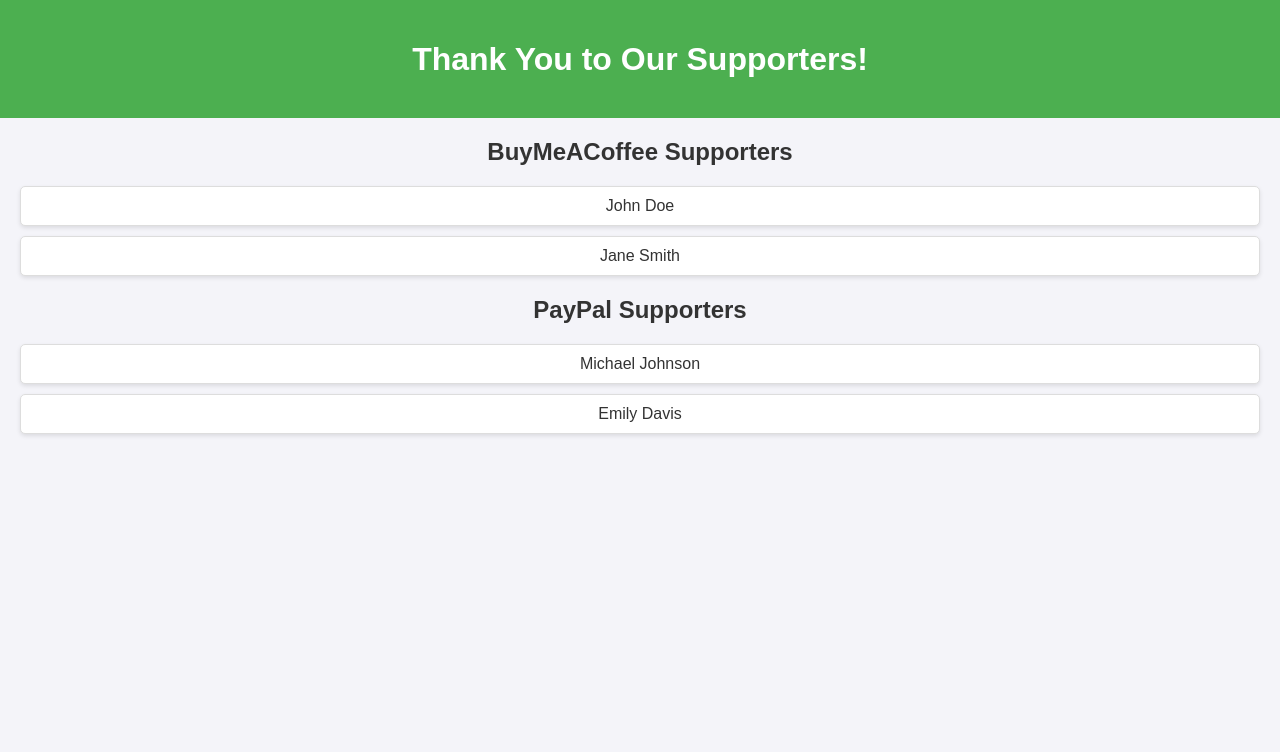
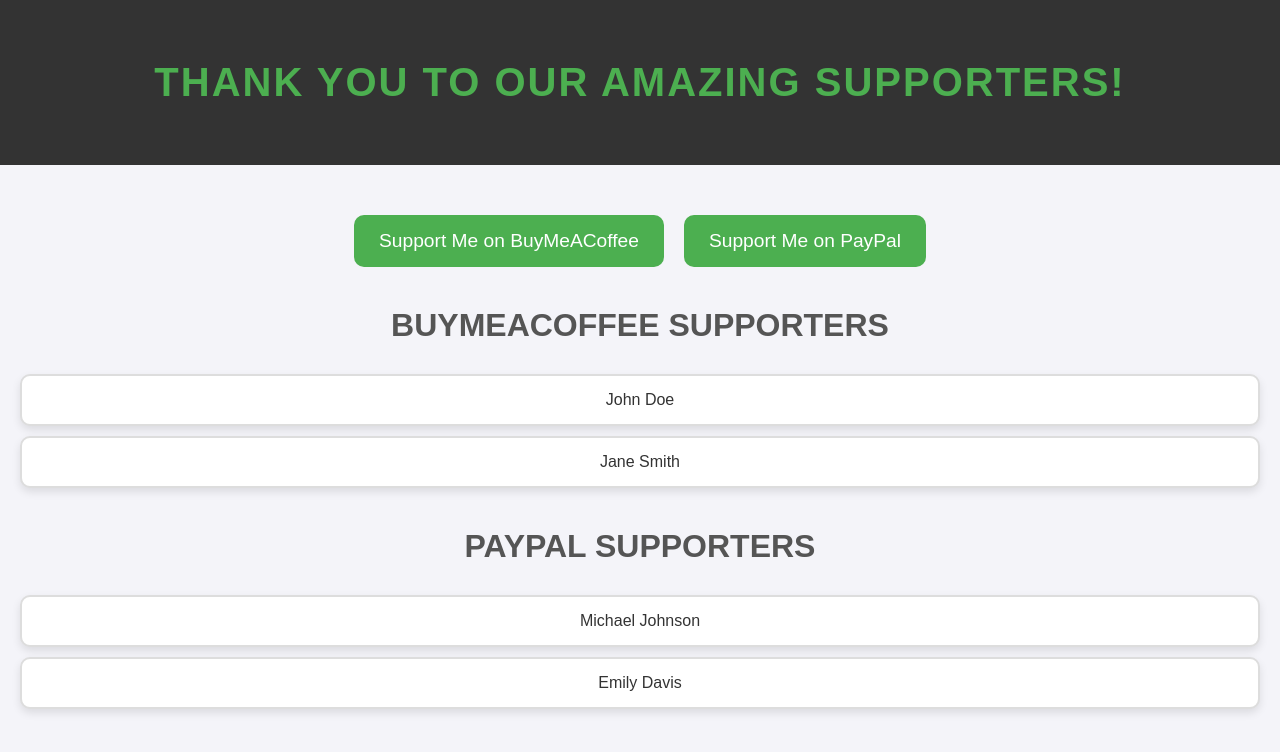
Before and after one commit to AussieBlakeYT/Supporters, a plain HTML site: page index.html in a window 1280 px wide. Drawn offline with Linux system fonts and the light colour scheme.

Commit message:
Update index.html

```diff
--- a/index.html
+++ b/index.html
@@ -5,51 +5,107 @@
     <meta name="viewport" content="width=device-width, initial-scale=1.0">
     <title>Thank You for Your Support!</title>
     <style>
+        /* General Styles */
         body {
-            font-family: Arial, sans-serif;
+            font-family: 'Arial', sans-serif;
             background-color: #f4f4f9;
             color: #333;
             margin: 0;
             padding: 0;
             text-align: center;
+            transition: background-color 0.5s ease;
+        }
+
+        h1, h2 {
+            margin: 0;
+            padding: 20px;
+            font-size: 2rem;
+            font-weight: bold;
+            text-transform: uppercase;
+        }
+
+        h1 {
+            font-size: 2.5rem;
+            letter-spacing: 2px;
+            color: #4CAF50;
+        }
+
+        h2 {
+            font-size: 2rem;
+            margin-top: 20px;
+            color: #555;
+            cursor: pointer;
+            transition: color 0.3s ease;
+        }
+
+        h2:hover {
+            color: #4CAF50;
+            text-decoration: underline;
         }
 
         .header {
-            background-color: #4CAF50;
-            padding: 20px;
+            background-color: #333;
             color: white;
+            padding: 40px;
         }
 
         .content {
-            margin: 20px;
+            padding: 20px;
         }
 
         .person {
             background-color: #fff;
-            border: 1px solid #ddd;
-            padding: 10px;
+            border: 2px solid #ddd;
+            padding: 15px;
             margin: 10px 0;
-            border-radius: 5px;
-            box-shadow: 0 2px 4px rgba(0, 0, 0, 0.1);
+            border-radius: 10px;
+            box-shadow: 0 4px 8px rgba(0, 0, 0, 0.1);
+            transition: transform 0.3s ease, box-shadow 0.3s ease;
         }
 
-        h1 {
-            font-size: 2em;
-            margin-bottom: 20px;
+        .person:hover {
+            transform: scale(1.05);
+            box-shadow: 0 6px 12px rgba(0, 0, 0, 0.2);
+        }
+
+        .button-container {
+            display: flex;
+            justify-content: center;
+            gap: 20px;
+            margin-top: 30px;
+        }
+
+        .button {
+            padding: 15px 25px;
+            background-color: #4CAF50;
+            color: white;
+            font-size: 1.2rem;
+            text-decoration: none;
+            border-radius: 10px;
+            transition: background-color 0.3s ease;
+        }
+
+        .button:hover {
+            background-color: #45a049;
         }
     </style>
 </head>
 <body>
     <div class="header">
-        <h1>Thank You to Our Supporters!</h1>
+        <h1>Thank You to Our Amazing Supporters!</h1>
     </div>
 
     <div class="content">
-        <h2>BuyMeACoffee Supporters</h2>
+        <div class="button-container">
+            <a href="https://buymeacoffee.com/blake2007" class="button">Support Me on BuyMeACoffee</a>
+            <a href="https://www.paypal.me/BlakeCarr452" class="button">Support Me on PayPal</a>
+        </div>
+
+        <h2 onclick="window.location.href='https://buymeacoffee.com/blake2007'">BuyMeACoffee Supporters</h2>
         <div class="person">John Doe</div>
         <div class="person">Jane Smith</div>
 
-        <h2>PayPal Supporters</h2>
+        <h2 onclick="window.location.href='https://www.paypal.me/BlakeCarr452'">PayPal Supporters</h2>
         <div class="person">Michael Johnson</div>
         <div class="person">Emily Davis</div>
     </div>
```
